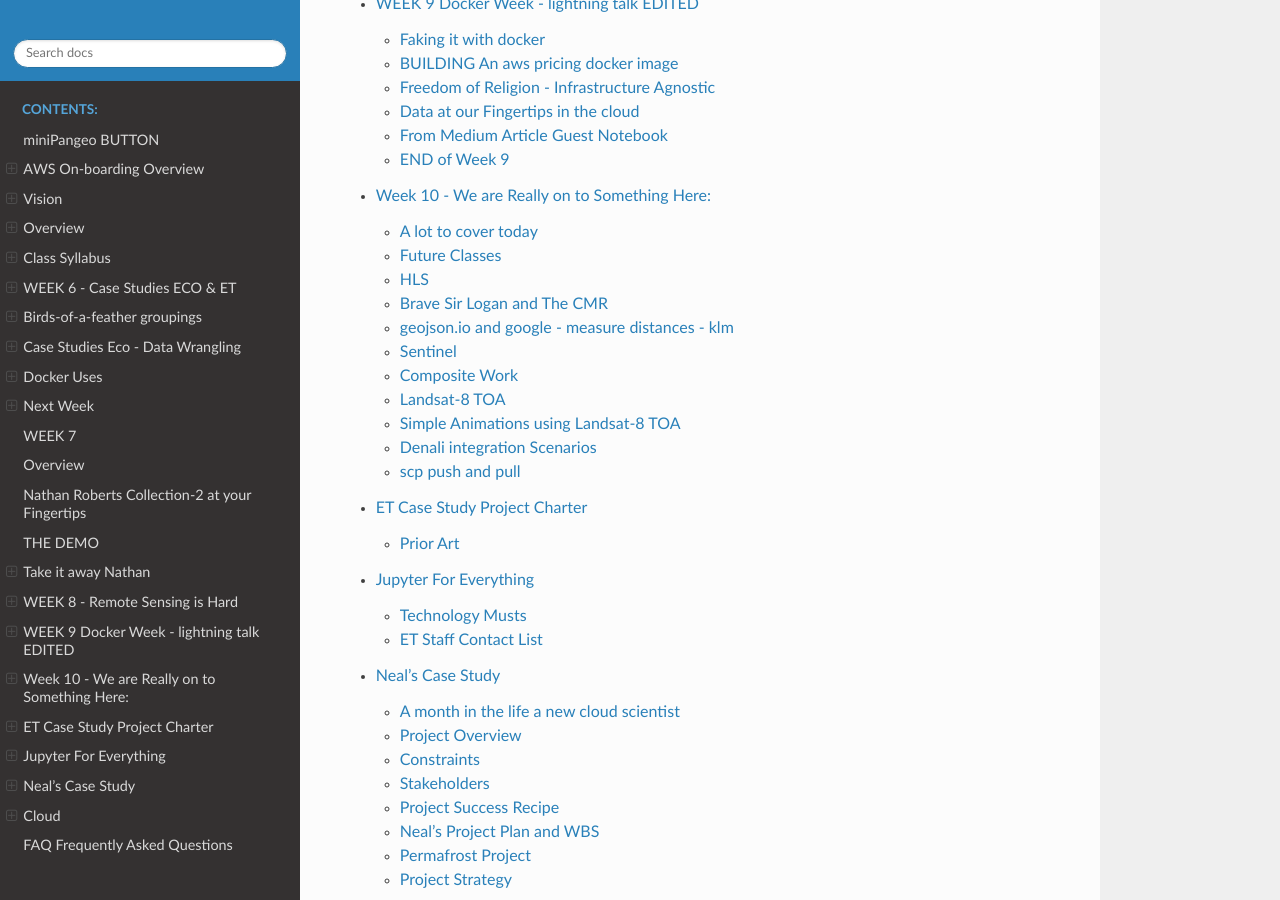
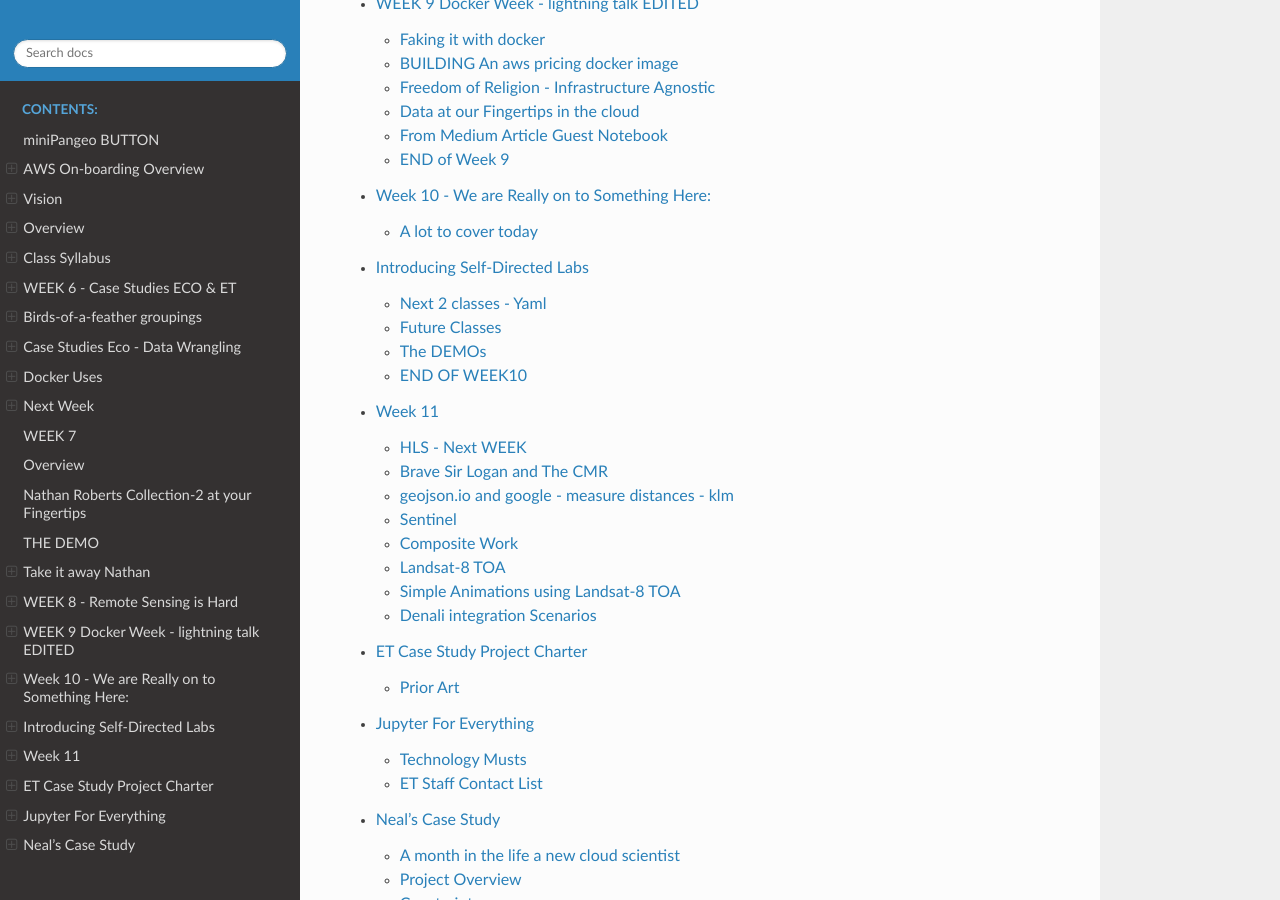
Before and after one commit to tonybutzer/harmony-docs, a Sphinx documentation site: the page built from documentation/source/index.rst, in a window 1280 px wide and 900 px high, scrolled down 3673 px. Built offline with Sphinx 7.4.7 and the Read the Docs theme 2.0.0, drawn with Linux system fonts in a browser that asks for light colours; pages that are not in the unit, such as notebooks, are missing from menus; some of the changed lines change nothing that is shown.

Commit message:
automatic git update from Makefile

````diff
--- a/documentation/source/10week.md
+++ b/documentation/source/10week.md
@@ -28,6 +28,30 @@
 
 ---
 
+# Introducing Self-Directed Labs
+- more to come ...
+
+
+## Next 2 classes - Yaml
+```
+Today: '2-16-2021'
+  Title: 'Cloud Based Sentinel CogS'
+  Sensor: 'Sentinel'
+  Data_Tier: 'L2A'
+  Projection: 'UTM'
+  Science_Application: 'Compositing'
+  Sandbox: 'pangeo.chs.usgs.gov'
+  Status: 'Exploration early R&D'
+  Purpose: 'Class Example'
+  AWS_Document: 'https://registry.opendata.aws/sentinel-2-l2a-cogs/'
+  AOI: 'Maine'
+  City: 'Augusta'
+  Subtopics: ['Browse', 'Tiles', 'Clouds', 'Geojson', 'Google_Maps']
+  Git_Repo_Ref: 'https://github.com/tonybutzer/composite/tree/main/00-notebooks/00-wip-geojson-viewer'
+```
+
+
+
 ## Future Classes
 
 - Pangeo Objects - STAC - Xarray
@@ -43,10 +67,53 @@
 ---
 ![](Assets/pip-install-meme.PNG)
 
+## The DEMOs
+- lets begin
 
+```
+https://pangeo.chs.usgs.gov/user/butzer@contractor.usgs.gov/notebooks/opt/composite/00-notebooks/00-wip-geojson-viewer/98-cloud-zealot-short-list.ipynb
 
 ---
-## HLS
+Alias: jovyan
+Mission: "Help Bill Gates save the planet with better technology"
+Notebook: "https://pangeo.chs.usgs.gov/user/butzer@contractor.usgs.gov/notebooks/opt/composite/00-notebooks/00-wip-geojson-viewer/98-cloud-zealot-short-list.ipynb"
+Partners:
+  - AWS
+  - ESA
+  - "Pangeo Community"
+Purpose: "Build advocacy for the cloud and image processing"
+Sandbox: pangeo.chs.usgs.gov
+Title: "Cloud Zealot Engagement Strategy"
+User: jupyter-pangeo
+What: "tl;dr: it’s a play on jovian which means a Jupiter-like planet"
+Python_Packages:
+  - pandas
+```
+
+### Demo 2
+
+http://www.yamllint.com/
+
+```
+---
+Notebook: 00-geojson-viewer-panel.ipynb
+Purpose: "Improve understanding of cool panel widget apps"
+Python_Packages:
+  - panel
+  - folium
+  - json
+  - geojson
+Sandbox: pangeo.chs.usgs.gov
+User: butzer@contractor.usgs.gov
+github: composite
+path: opt/composite00-notebooks/00-wip-geojson-viewer
+```
+
+## END OF WEEK10
+
+---
+# Week 11
+## HLS - Next WEEK
 ![a](https://cdn.earthdata.nasa.gov/conduit/upload/14905/CMR_Overview.png)
 ## Brave Sir Logan and The CMR
 - Common Metadata Repository (CMR) - Earthdata - NASA
@@ -94,9 +161,10 @@
 - composite on AWS --- Characterize on Denali or Tallgrass
 - Water Evaporation and Runoff on AWS --- Evaluate Water Balance Model fidelity on Denali using Stream Guage Data
 
-## scp push and pull
-
-- scp push from cloud to denali - 20 MB/sec
-- scp push from desktop/vpn to cloud - .08 MB/sec
-    - likely better performance from the VDI to and from the
-        - ssh keys are easy after you create and add them a few times - esp. on linux
+    - brand new USGS `Landsat Collection2` - Surface Reflectance in UTM
+        - coming soon Albers
+    - Experimental `Harmonized Landsat-Sentinel`
+    - nearFuture Suomi NPP will carry five science instruments
+        - Suomi NPP is the first satellite mission to address the challenge of acquiring a wide range of land, ocean, and atmospheric measurements
+- Synergies with google maps and geojson.io
+- NO LICENSE FEES
````
Also changed, not shown: 3 other files.
